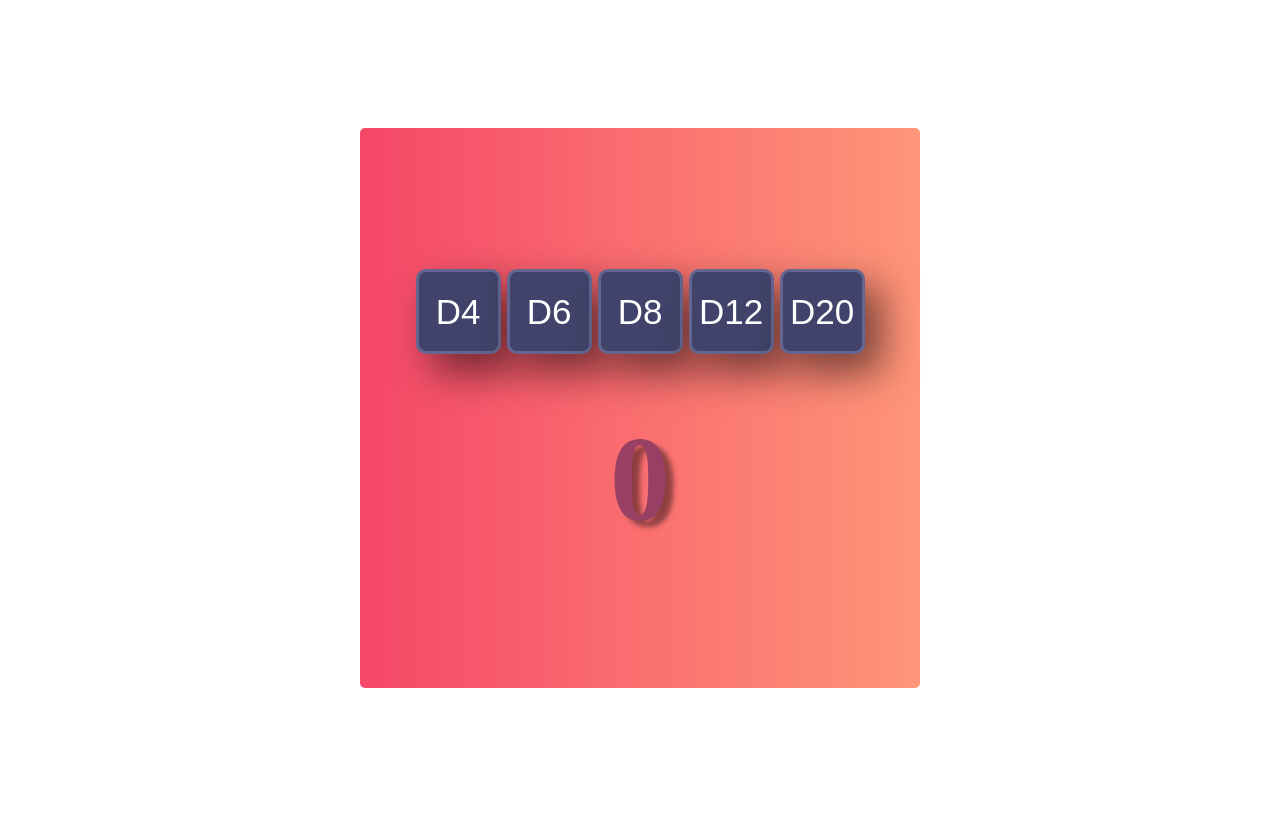
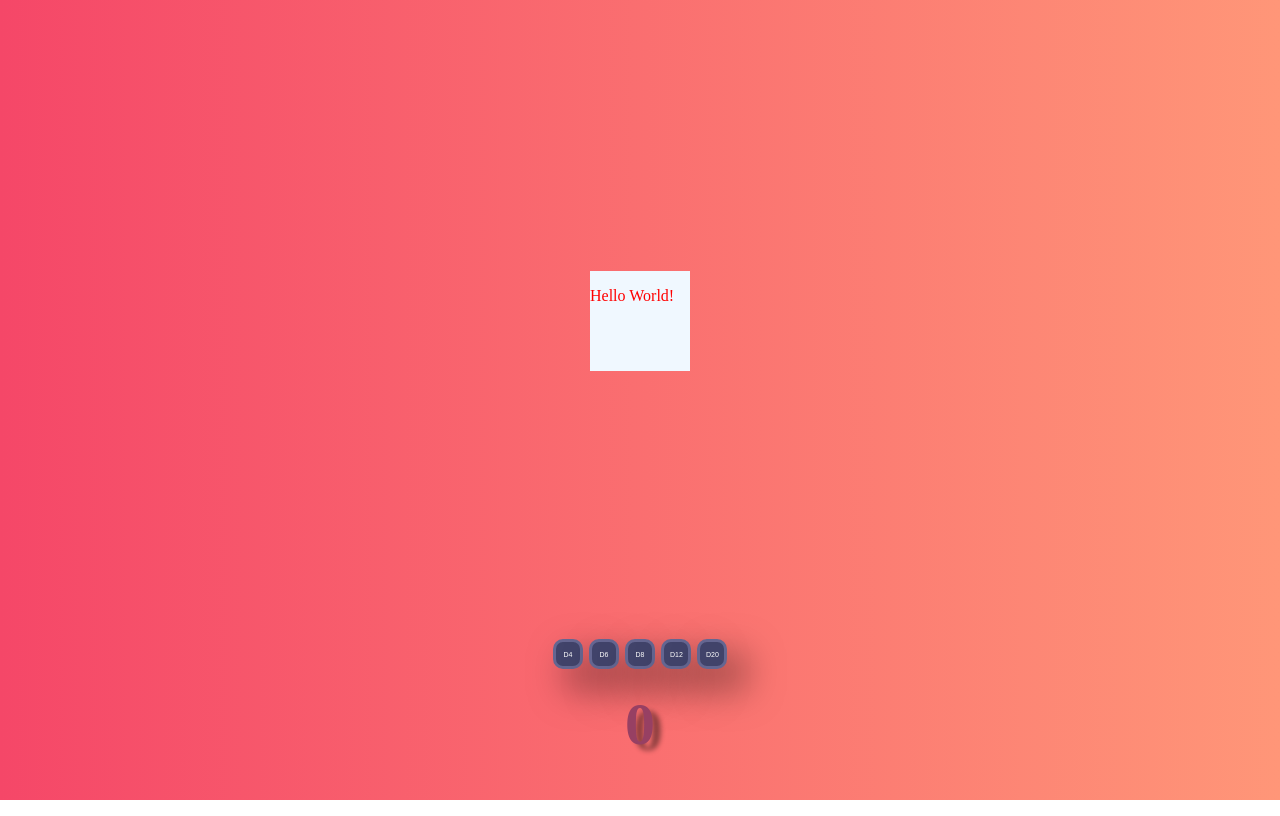
Before and after one commit to Hanzothe/deck, a React (Vite) app in the folder deck/: page / in a window 1280 px wide. Built offline with nearby package versions, Linux system fonts and the light colour scheme.

Commit message:
You need to put all the elements on the "footer"

```diff
--- a/deck/src/App.jsx
+++ b/deck/src/App.jsx
@@ -1,5 +1,6 @@
 import { useState } from "react";
 import "./index.css";
+import Deck from "./Deck";
 
 function App() {
   const [minVal, setMinVal] = useState(1);
@@ -12,10 +13,11 @@ function App() {
 
   return (
     <div className="App">
-      <div id="container">
+      <Deck />
+      <div id="btndices">
         <div id="buttons">
           <button
-            class="dices"
+            className="dices"
             onMouseEnter={() => {
               setMaxVal(4);
             }}
@@ -26,7 +28,7 @@ function App() {
             D4
           </button>
           <button
-            class="dices"
+            className="dices"
             onMouseEnter={() => {
               setMaxVal(6);
             }}
@@ -37,7 +39,7 @@ function App() {
             D6
           </button>
           <button
-            class="dices"
+            className="dices"
             onMouseEnter={() => {
               setMaxVal(8);
             }}
@@ -48,7 +50,7 @@ function App() {
             D8
           </button>
           <button
-            class="dices"
+            className="dices"
             onMouseEnter={() => {
               setMaxVal(12);
             }}
@@ -59,7 +61,7 @@ function App() {
             D12
           </button>
           <button
-            class="dices"
+            className="dices"
             onMouseEnter={() => {
               setMaxVal(20);
             }}
--- /dev/null
+++ b/deck/src/Deck.jsx
@@ -0,0 +1,11 @@
+import React from "react";
+
+function Deck() {
+  return (
+    <div className="Deck">
+      <p>Hello World!</p>
+    </div>
+  );
+}
+
+export default Deck;
--- a/deck/src/index.css
+++ b/deck/src/index.css
@@ -1,31 +1,28 @@
-.App {
-  height: 100vh;
-  width: 100%;
-  display: grid;
-  place-items: center;
-  padding: 0px;
-  background-color: #fff;
+html {
+  min-height: 100%;
+  margin: 0;
+  background-image: linear-gradient(to right, #f54768, #ff9678);
 }
 
-#container {
-  height: 35rem;
-  width: 35rem;
+.App {
+  height: 97vh;
+  width: 100%;
   color: black;
   display: grid;
   border-radius: 5px;
-
   place-items: center;
-  background-image: linear-gradient(to right, #f54768, #ff9678);
+  grid-template-rows: auto 150px;
+  grid-template-areas: "Animated" "Footer";
 }
 
 .dices {
-  width: 85px;
-  height: 85px;
+  width: 30px;
+  height: 30px;
   background-color: #41436a;
   border: solid 3px #646691;
   border-radius: 10px;
   color: white;
-  font-size: 35px;
+  font-size: 7px;
   -webkit-box-shadow: 16px 18px 38px 1px rgba(0, 0, 0, 0.52);
   box-shadow: 16px 18px 38px 1px rgba(0, 0, 0, 0.52);
 }
@@ -42,19 +39,29 @@
 #buttons {
   display: flex;
   gap: 6px;
-  position: relative;
-  top: 50px;
 }
 
 #number {
-  display: grid;
   width: 220px;
   height: 110px;
   place-items: center;
   font-weight: bold;
-  font-size: 120px;
+  font-size: 60px;
   color: #974063;
-  position: relative;
-  top: -76px;
+  display: grid;
   text-shadow: 8px 6px 5px rgb(0 0 0 / 43%);
 }
+
+#btndices {
+  display: grid;
+  place-items: center;
+  grid-template-columns: 1fr;
+}
+
+.Deck {
+  display: grid;
+  color: red;
+  background-color: aliceblue;
+  height: 100px;
+  width: 100px;
+}
```
